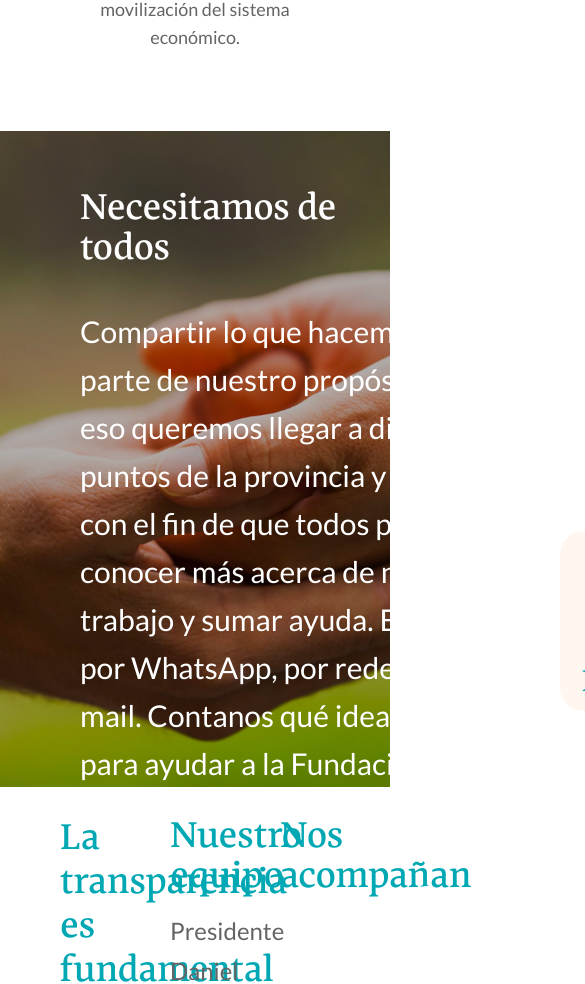
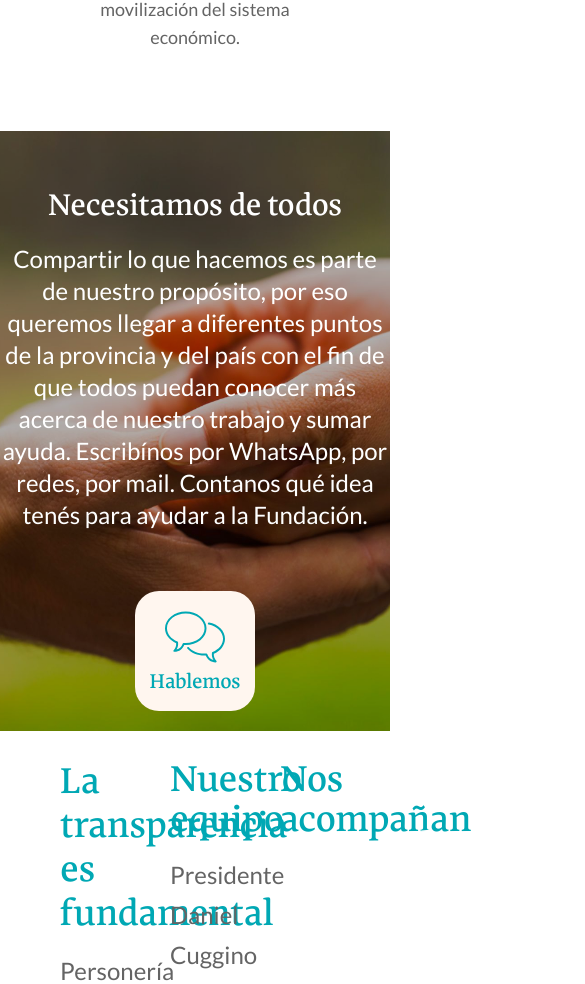
Before and after one commit to PDeRivas/plenavi, a React (Vite) app: page / in a window 390 px wide. Shown: the part 3777-4761 px from the top of the page, 585 px wide, since content can reach past the window. Built offline with nearby package versions, Linux system fonts and the light colour scheme.

Commit message:
Hacer image3 responsive para telefono

```diff
--- a/src/components/image3.jsx
+++ b/src/components/image3.jsx
@@ -19,11 +19,11 @@ function Image3(){
     }
 
     return(
-        <section className='relative w-screen grande:h-[900px] xl:h-[800px] lg:h-[700px] bg-cover bg-center flex flex-col text-white' id='sumate'>
+        <section className='relative w-screen grande:h-[900px] xl:h-[800px] lg:h-[700px] h-150 flex flex-col text-white' id='sumate'>
             <div className="absolute inset-0 bg-cover bg-center brightness-70" style={ sectionStyle }/>
-            <div className='xl:ml-32 ml-20 mt-14 cahuenga z-10'>
-                <h4 className='font-bold grande:text-5xl text-4xl mb-10'>Necesitamos de todos</h4>
-                <p className='xl:leading-12 leading-12 xl:text-3xl text-3xl font-light lato xl:w-130 w-110'>
+            <div className='xl:ml-32 sm:ml-20 mt-14 cahuenga z-10 sm:text-left text-center'>
+                <h4 className='font-bold grande:text-5xl sm:text-4xl text-3xl sm:mb-10 mb-5'>Necesitamos de todos</h4>
+                <p className='sm:leading-12 sm:text-3xl text-2xl font-light lato xl:w-130 sm:w-110'>
                     Compartir lo que hacemos es parte de
                     nuestro propósito, por eso queremos
                     llegar a diferentes puntos de la
@@ -35,9 +35,9 @@ function Image3(){
                     ayudar a la Fundación.
                 </p>
             </div>
-            <div onClick={changeContact} className='absolute z-50 cursor-pointer grande:left-200 xl:left-180 left-140 xl:top-95 top-100 flex flex-col bg-background grande:w-60 grande:h-60 w-45 h-45  items-center justify-center rounded-3xl'>
-                <img className='grande:w-35 w-30 pointer-events-none' src={dialogo} alt="" />
-                <p className='grande:text-4xl text-3xl font-bold text-dibujos cahuenga'>Hablemos</p>
+            <div onClick={changeContact} className='absolute z-50 cursor-pointer grande:left-200 xl:left-180 sm:left-140 left-1/2 sm:translate-x-0 translate-x-[calc(-50%)] xl:top-95 sm:top-100 top-115 flex flex-col bg-background grande:w-60 grande:h-60 sm:w-45 sm:h-45 w-30 h-30  items-center justify-center rounded-3xl'>
+                <img className='grande:w-35 sm:w-30 w-15 pointer-events-none' src={dialogo} alt="" />
+                <p className='grande:text-4xl sm:text-3xl text-xl font-bold text-dibujos cahuenga'>Hablemos</p>
             </div>
             <div className='absolute grande:left-300 xl:top-95 w-100 bg-background'>
                 <a href=""></a>
```
